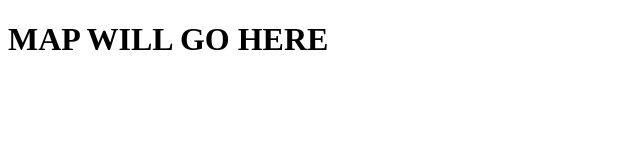
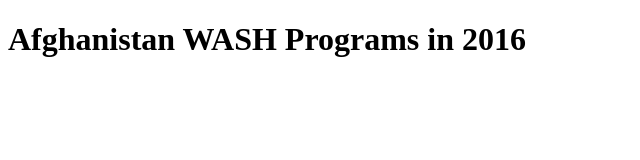
Before and after one commit to touchmagic/D3-Examples, a plain HTML site: page Afghanistan/Afghanistan-Program-Map.html in a window 1280 px wide. Shown: the whole page, without its empty margins (0-640 px from the left). Drawn offline with nearby package versions, Linux system fonts and the light colour scheme.

Commit message:
Update Afghanistan-Program-Map.html

```diff
--- a/Afghanistan/Afghanistan-Program-Map.html
+++ b/Afghanistan/Afghanistan-Program-Map.html
@@ -13,7 +13,7 @@
 </head>
 
 <body>
-    <h1>MAP WILL GO HERE</h1>
+    <h1>Afghanistan <span id="program">WASH</span> Programs in <span id="year">2016</span></h1>
     <!-- Location for page elements. -->
     <script>
 
```
